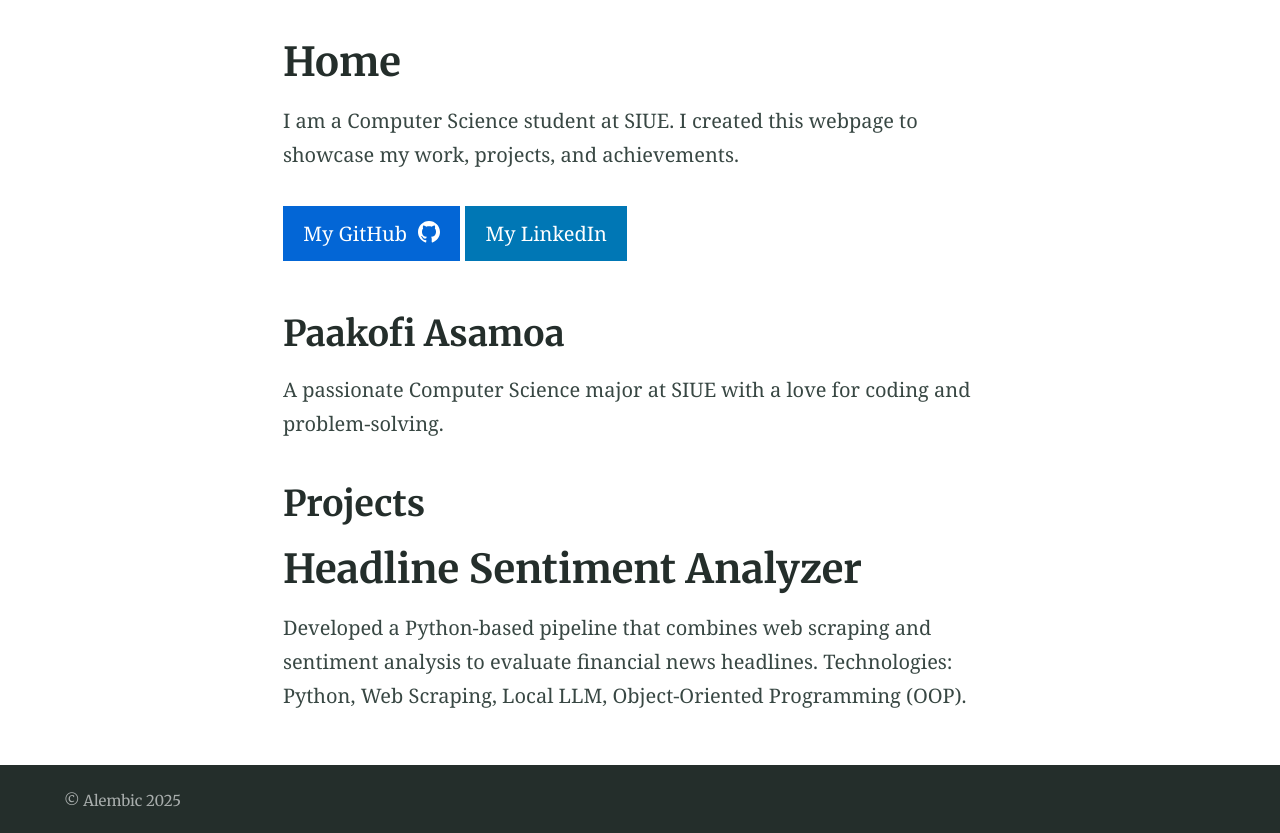
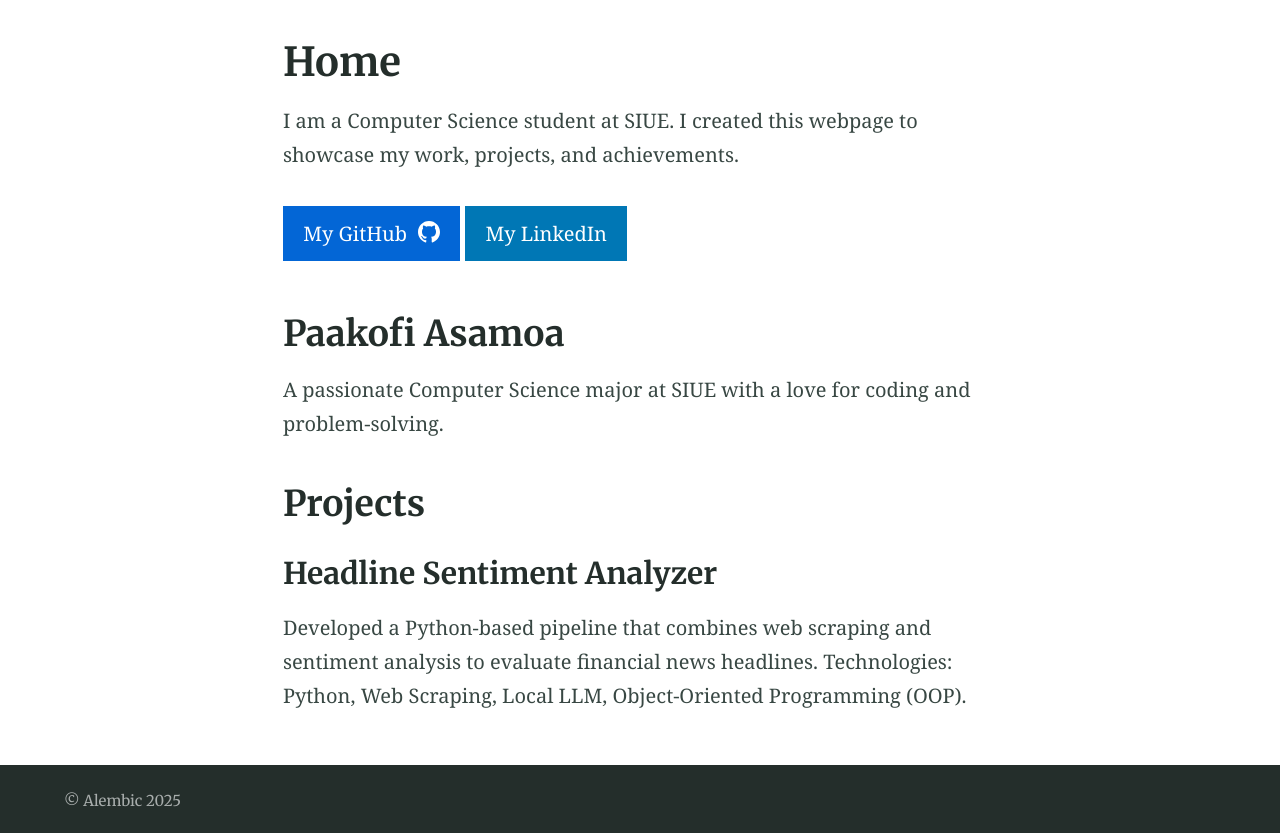
Before and after one commit to pasamoa/pasamoa.github_page.io, a Jekyll site: the page built from index.md, in a window 1280 px wide. Shown: the part 390-1223 px from the top of the page. Built offline with Jekyll 4.4.1, drawn with Linux system fonts in a browser that asks for light colours.

```diff
--- a/index.md
+++ b/index.md
@@ -15,6 +15,6 @@ I am a Computer Science student at SIUE. I created this webpage to showcase my w
 A passionate Computer Science major at SIUE with a love for coding and problem-solving.
 
 ## Projects
-# Headline Sentiment Analyzer
+### Headline Sentiment Analyzer
 Developed a Python-based pipeline that combines web scraping and sentiment analysis to evaluate financial news headlines.
 Technologies: Python, Web Scraping, Local LLM, Object-Oriented Programming (OOP).
```
